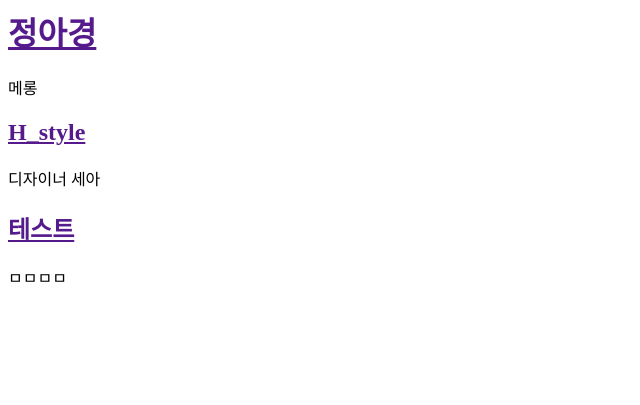
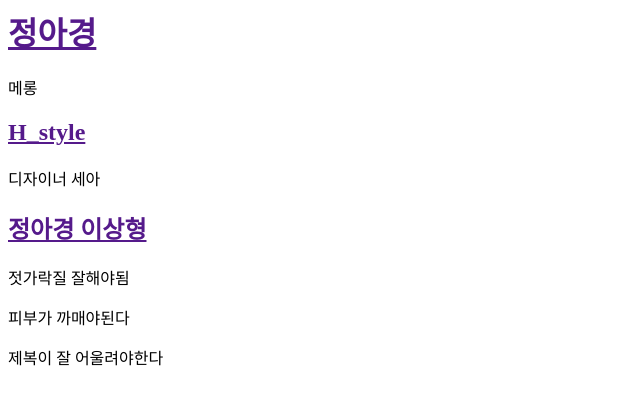
Before and after one commit to AnHyeonSik/my-first-blog, a Django app: page / in a window 1280 px wide. Shown: the top 405 px of the page, without its empty margins (0-640 px from the left). Run offline with Django 3.2, Linux system fonts and the light colour scheme.

Commit message:
Changed the HTML for the site.

```diff
--- a/blog/templates/blog/post_list.html
+++ b/blog/templates/blog/post_list.html
@@ -13,8 +13,10 @@
     </div>
     <div>
       <p></p>
-      <h2><a href="">테스트</a></h2>
-      <p>ㅁㅁㅁㅁ</p>
+      <h2><a href="">정아경 이상형</a></h2>
+      <p>젓가락질 잘해야됨</p>
+      <p>피부가 까매야된다</p>
+      <p>제복이 잘 어울려야한다</p>
     </div>
   </body>
   </html>
```
